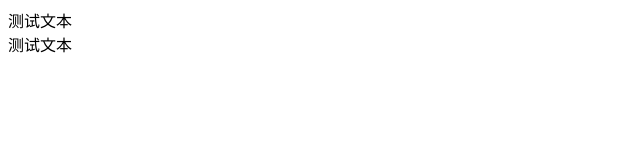
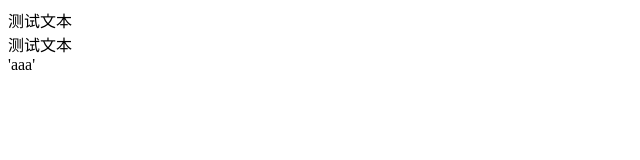
Before and after one commit to lyp132/test-git, a plain HTML site: page index.html in a window 1280 px wide. Shown: the full height of the page, 0-640 px from the left. Drawn offline with Linux system fonts and the light colour scheme.

Commit message:
Update index.html

```diff
--- a/index.html
+++ b/index.html
@@ -8,5 +8,6 @@
 <body>
     <div>测试文本</div>
     <div>测试文本</div>
+    'aaa'
 </body>
 </html>
```
